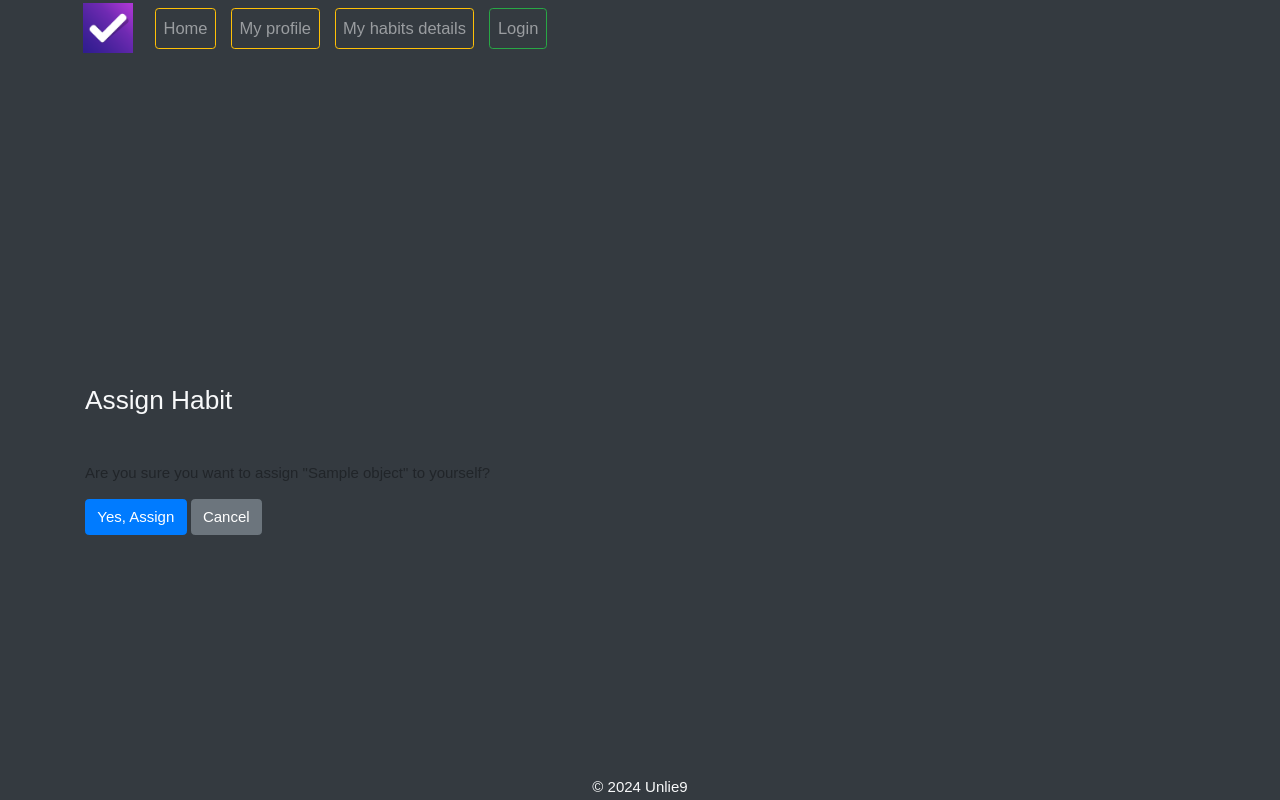
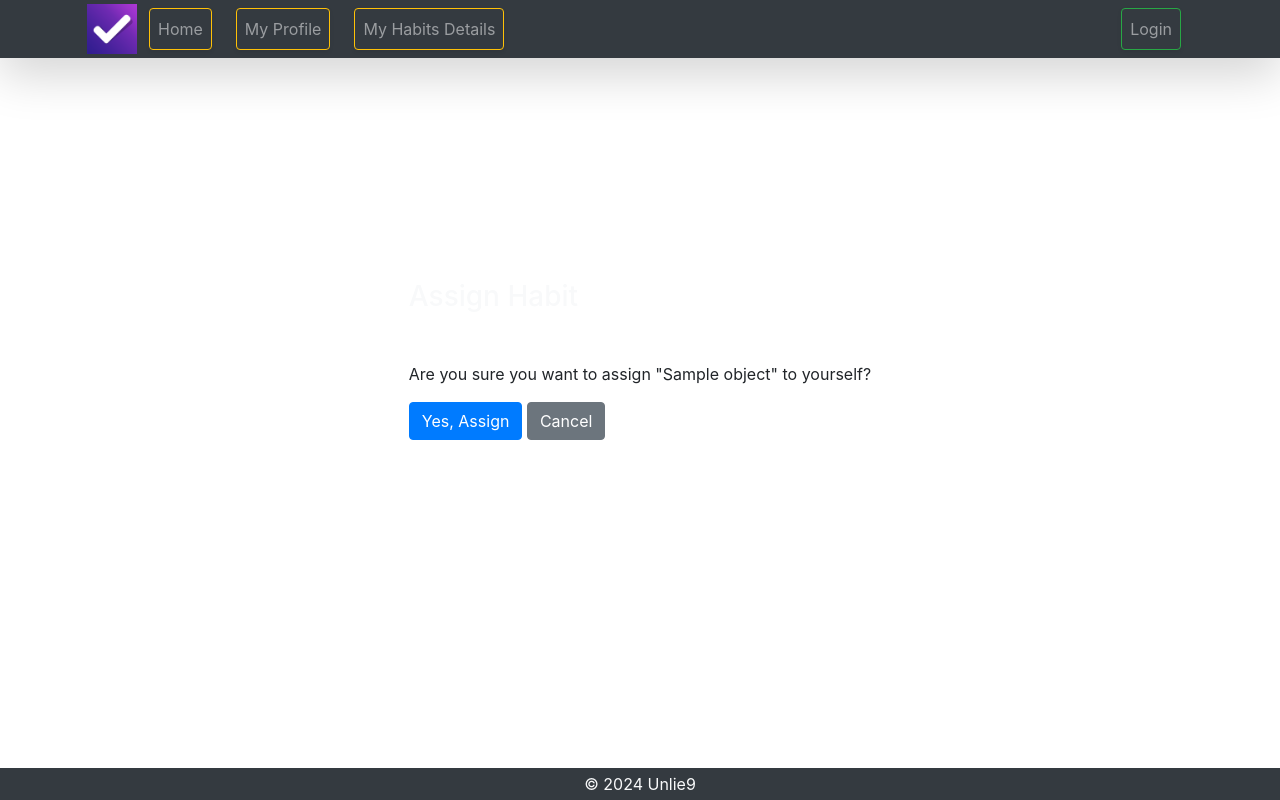
Before and after one commit to Unlie9/habit-tracker, a Django app: template templates/habit_tracker/assign_habit.html in a window 1280 px wide. Run offline with Django 5.2, Linux system fonts and the light colour scheme; the template is opened without the code that fills it: most values are stand-ins (such as "Sample title", 1, 10 or a date in 2020).

Commit message:
added better frontend

```diff
--- a/static/styles.css
+++ b/static/styles.css
@@ -1,107 +1,9 @@
-:root {
-  --bs-blue: #0d6efd;
-  --bs-indigo: #6610f2;
-  --bs-purple: #6f42c1;
-  --bs-pink: #d63384;
-  --bs-red: #dc3545;
-  --bs-orange: #fd7e14;
-  --bs-yellow: #ffc107;
-  --bs-green: #198754;
-  --bs-teal: #20c997;
-  --bs-cyan: #0dcaf0;
-  --bs-white: #fff;
-  --bs-gray: #6c757d;
-  --bs-gray-dark: #343a40;
-  --bs-primary: #0d6efd;
-  --bs-secondary: #6c757d;
-  --bs-success: #198754;
-  --bs-info: #0dcaf0;
-  --bs-warning: #ffc107;
-  --bs-danger: #dc3545;
-  --bs-light: #f8f9fa;
-  --bs-dark: #212529;
-  --bs-font-sans-serif: system-ui, -apple-system, "Segoe UI", Roboto,
-    "Helvetica Neue", Arial, "Noto Sans", "Liberation Sans", sans-serif,
-    "Apple Color Emoji", "Segoe UI Emoji", "Segoe UI Symbol", "Noto Color Emoji";
-  --bs-font-monospace: SFMono-Regular, Menlo, Monaco, Consolas,
-    "Liberation Mono", "Courier New", monospace;
-  --bs-gradient: linear-gradient(
-    180deg,
-    rgba(255, 255, 255, 0.15),
-    rgba(255, 255, 255, 0)
-  );
+
+.navbar-dark .navbar-nav .nav-link {
+    transition: background-color 0.3s, color 0.3s;
 }
 
-* {
-  margin: 0;
-  padding: 0;
-  font-family: "Montserrat", sans-serif;
-  font-size: 15px;
+.navbar-dark .navbar-nav .nav-link:hover {
+    background-color: #ffc107;
+    color: #000;
 }
-
-html {
-  background-color: var(--bs-white);
-}
-
-body {
-  overflow: scroll;
-  -ms-overflow-style: none;
-  scrollbar-width: none;
-}
-
-body::-webkit-scrollbar {
-  display: none;
-}
-
-.input-group {
-  min-width: 200px;
-}
-
-main {
-  background-color: var(--bs-gray-dark);
-  padding-top: 8rem;
-}
-
-main .log {
-  padding-top: 0;
-  height: 100vh;
-}
-
-.logo {
-  height: 12rem;
-  border-radius: 10%;
-  margin-bottom: 2rem;
-}
-
-.nav-link {
-  font-size: 1.1rem;
-}
-
-.habits {
-  max-width: 700px;
-  min-width: 300px;
-}
-footer {
-  height: 28px;
-}
-
-
-html, body {
-  height: 100%;
-  margin: 0;
-  padding: 0;
-}
-
-body {
-  display: flex;
-  flex-direction: column;
-}
-
-main {
-  flex: 1;
-  background-color: var(--bs-gray-dark);
-}
-
-footer {
-  background-color: var(--bs-dark);
-}
--- a/templates/habit_tracker/index.html
+++ b/templates/habit_tracker/index.html
@@ -14,7 +14,7 @@
 						 aria-valuemax="100"></div>
 			</div>
 			<div class="table-responsive w-100">
-				<table class="table table-dark table-hover text-light rounded">
+				<table class="table table-dark table-hover text-light rounded shadow">
 					<thead class="thead-light">
 					<tr>
 						<th>Habit Name</th>
@@ -52,7 +52,7 @@
 								{% else %}
 									completed
 								{% endif %}
-								<a href="{% url 'my-habits-update' pk=detail.id %}" class="btn btn-outline-primary btn-sm">Edit</a>
+								<a href="{% url 'my-habits-update' pk=detail.id %}" class="btn btn-outline-primary btn-sm ml-2">Edit</a>
 							</td>
 							<td>
 								<a href="{% url "confirm_operation" detail.id "reset" %}">
--- a/templates/includes/sidebar.html
+++ b/templates/includes/sidebar.html
@@ -1,31 +1,32 @@
-<nav class="navbar navbar-expand-lg navbar-dark bg-dark py-0 px-5 fixed-top">
+<nav class="navbar navbar-expand-lg navbar-dark bg-dark py-0 px-5 fixed-top shadow-lg">
 	<div class="container-fluid mx-4">
-		<a class="navbar-brand p-0 me-5" href="{% url "index" %}">
-			<img src="/static/assets/logo.png" alt="logo" height="50px">
-		</a>
+		<img src="/static/assets/logo.png" alt="logo" height="50px">
+		<button class="navbar-toggler" type="button" data-toggle="collapse" data-target="#navbarText" aria-controls="navbarText" aria-expanded="false" aria-label="Toggle navigation">
+			<span class="navbar-toggler-icon"></span>
+		</button>
 		<div class="collapse navbar-collapse" id="navbarText">
 			<ul class="navbar-nav me-auto mb-2 mb-lg-0">
-				<li class="nav-item p-2">
-					<a class="nav-link btn btn-outline-warning" href="{% url "index" %}">Home</a>
+				<li class="nav-item p-2 mx-1">
+					<a class="nav-link btn btn-outline-warning shadow-sm" href="{% url 'index' %}">Home</a>
 				</li>
-				<li class="nav-item p-2">
-
-					<a class="nav-link btn btn-outline-warning" href="{% url "my-profile" %}">My profile</a>
-
+				<li class="nav-item p-2 mx-1">
+					<a class="nav-link btn btn-outline-warning shadow-sm" href="{% url 'my-profile' %}">My Profile</a>
 				</li>
-				<li class="nav-item p-2">
-					<a class="nav-link btn btn-outline-warning" href="{% url "my-habits" %}">My habits details</a>
+				<li class="nav-item p-2 mx-1">
+					<a class="nav-link btn btn-outline-warning shadow-sm" href="{% url 'my-habits' %}">My Habits Details</a>
 				</li>
+			</ul>
+			<ul class="navbar-nav ml-auto mb-2 mb-lg-0">
 				{% if user.is_authenticated %}
-					<li class="nav-item p-2">
-						<form method="post" action="{% url "logout" %}">
+					<li class="nav-item p-2 mx-1">
+						<form method="post" action="{% url 'logout' %}">
 							{% csrf_token %}
-							<button type="submit" class="nav-link btn btn-outline-danger">Logout</button>
+							<button type="submit" class="nav-link btn btn-outline-danger shadow-sm">Logout</button>
 						</form>
 					</li>
 				{% else %}
-					<li class="nav-item p-2">
-						<a class="nav-link btn btn-outline-success" href="{% url "login" %}">Login</a>
+					<li class="nav-item p-2 mx-1">
+						<a class="nav-link btn btn-outline-success shadow-sm" href="{% url 'login' %}">Login</a>
 					</li>
 				{% endif %}
 			</ul>
```
